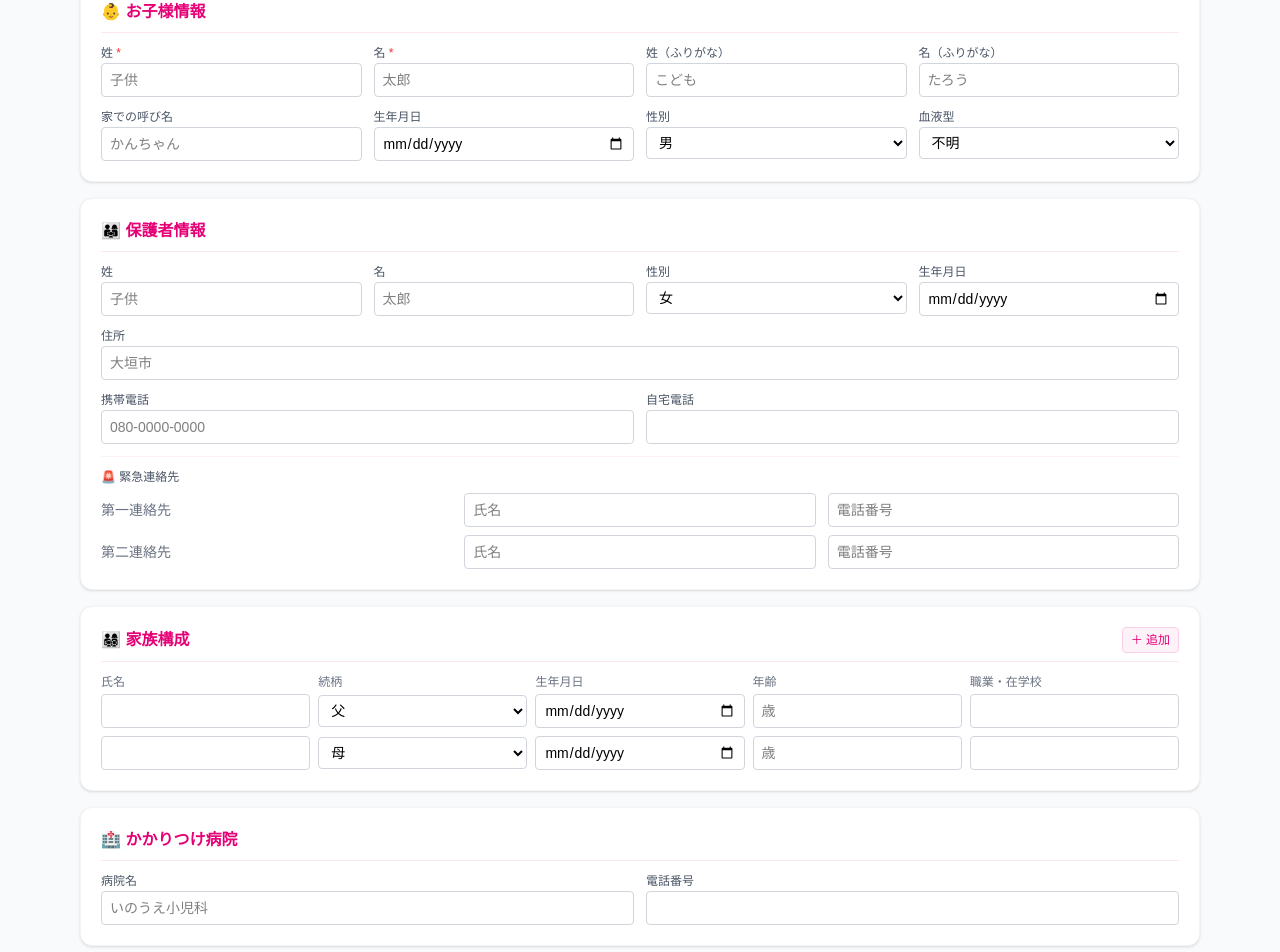
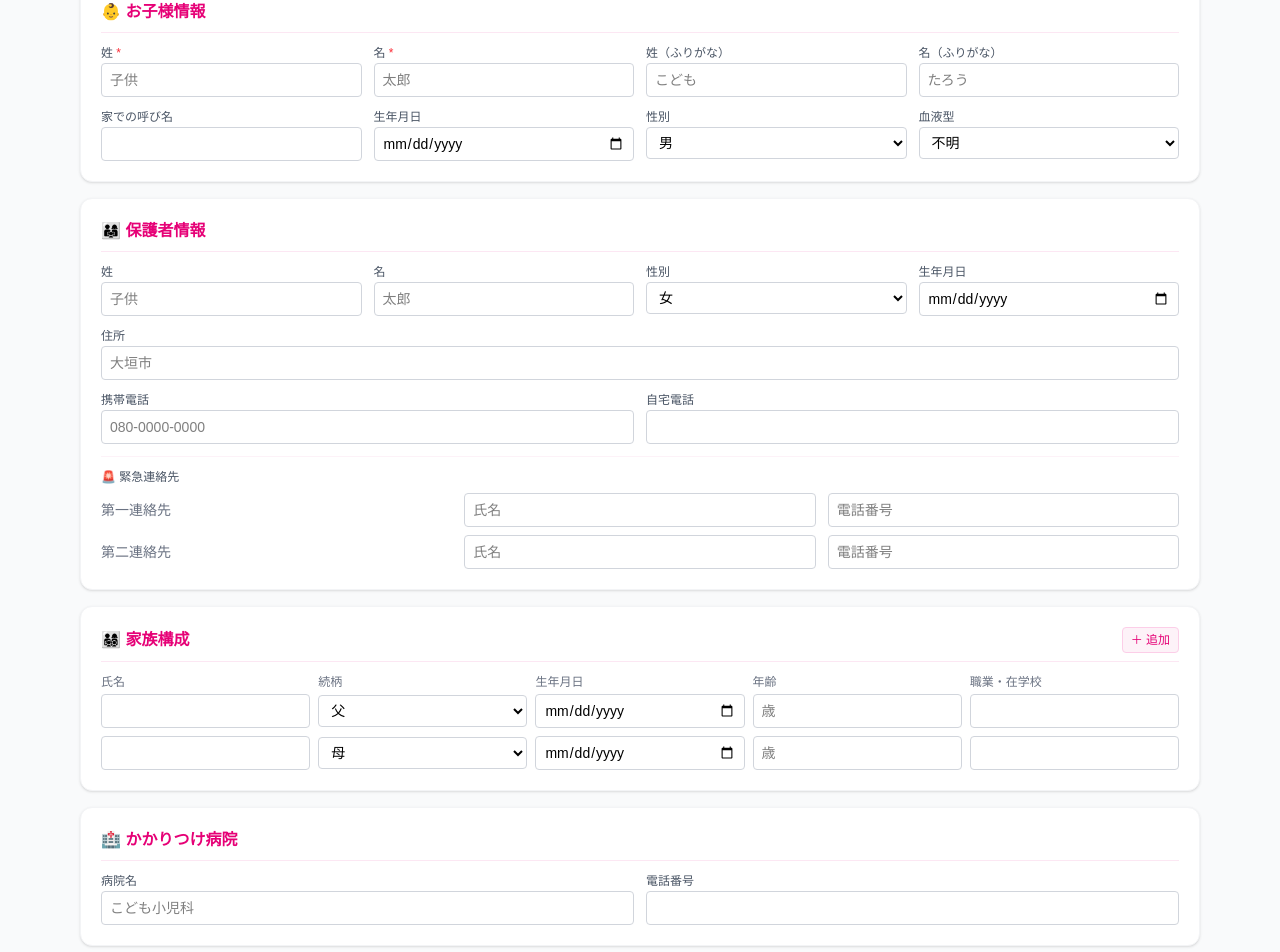
Before and after one commit to kodomopippigifu/pippi-crm, a Next.js app: page /members/new in a window 1280 px wide. Shown: the part 300-1252 px from the top of the page. Built offline with nearby package versions, Linux system fonts and the light colour scheme.

Commit message:
update placeholders: hospital to こども小児科, clear nickname

```diff
--- a/components/MemberForm.tsx
+++ b/components/MemberForm.tsx
@@ -145,7 +145,7 @@ export default function MemberForm({ initial, memberId }: { initial?: Partial<Fo
         <div className="grid grid-cols-2 md:grid-cols-4 gap-3">
           <div>
             <label className={labelCls}>家での呼び名</label>
-            <input className={inputCls} value={form.nickname} onChange={e => set('nickname', e.target.value)} placeholder="かんちゃん" />
+            <input className={inputCls} value={form.nickname} onChange={e => set('nickname', e.target.value)} placeholder="" />
           </div>
           <div>
             <label className={labelCls}>生年月日</label>
@@ -255,7 +255,7 @@ export default function MemberForm({ initial, memberId }: { initial?: Partial<Fo
         <div className="grid grid-cols-2 gap-3">
           <div>
             <label className={labelCls}>病院名</label>
-            <input className={inputCls} value={form.hospital_name} onChange={e => set('hospital_name', e.target.value)} placeholder="いのうえ小児科" />
+            <input className={inputCls} value={form.hospital_name} onChange={e => set('hospital_name', e.target.value)} placeholder="こども小児科" />
           </div>
           <div>
             <label className={labelCls}>電話番号</label>
```
